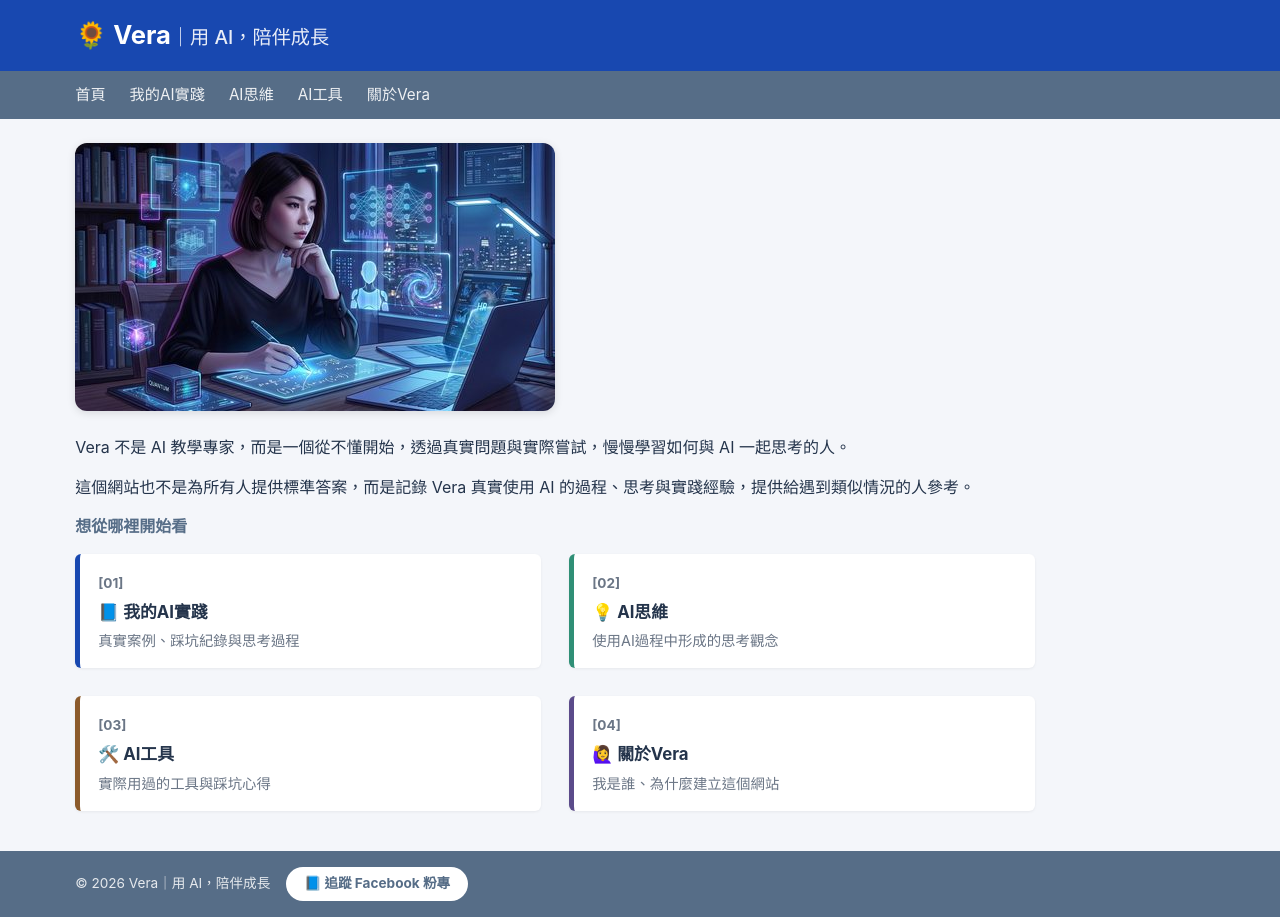
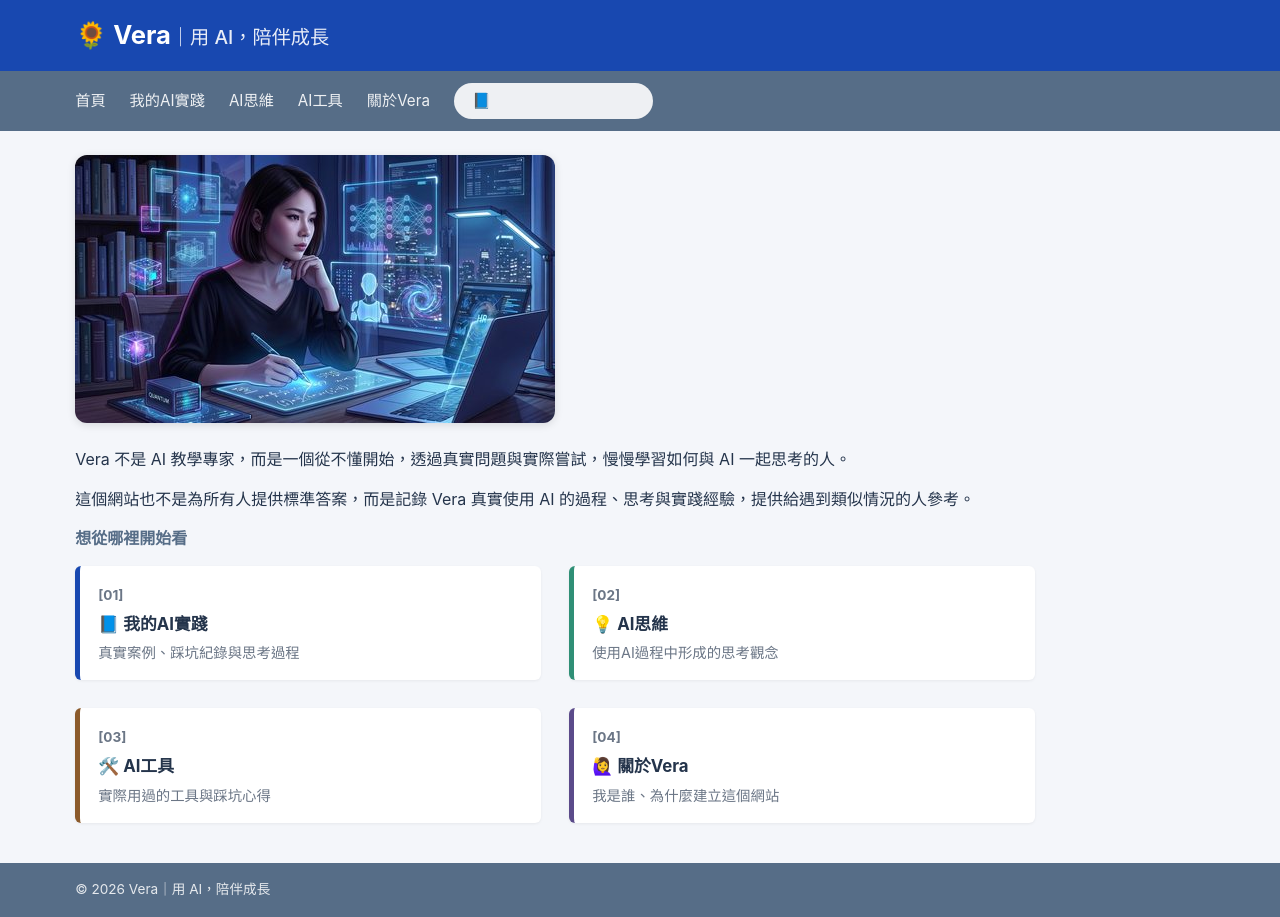
Before and after one commit to Vera-With-AI/Vera-With-AI.github.io, a Jekyll site: the page built from index.md, in a window 1280 px wide. Built offline with Jekyll 4.4.1, drawn with Linux system fonts in a browser that asks for light colours.

Commit message:
把Facebook徽章從頁尾移到頂部導覽列，提高能見度
Co-Authored-By: Claude Sonnet 5 <noreply@anthropic.com>

```diff
--- a/_config.yml
+++ b/_config.yml
@@ -12,7 +12,7 @@ collections:
 
 markdown: kramdown
 
-css_version: 26
+css_version: 27
 
 exclude:
   - _templates
--- a/_includes/footer.html
+++ b/_includes/footer.html
@@ -1,6 +1,5 @@
 <footer class="site-footer">
   <div class="container">
     <p>&copy; {{ site.time | date: "%Y" }} {{ site.title }}｜{{ site.description }}</p>
-    <a class="footer-fb-badge" href="https://www.facebook.com/VeraHrAI/" target="_blank" rel="noopener">📘 追蹤 Facebook 粉專</a>
   </div>
 </footer>
--- a/_includes/header.html
+++ b/_includes/header.html
@@ -10,5 +10,6 @@
     <a href="{{ '/ai-thinking/' | relative_url }}">AI思維</a>
     <a href="{{ '/ai-tools/' | relative_url }}">AI工具</a>
     <a href="{{ '/about/' | relative_url }}">關於Vera</a>
+    <a class="footer-fb-badge" href="https://www.facebook.com/VeraHrAI/" target="_blank" rel="noopener">📘 追蹤 Facebook 粉專</a>
   </div>
 </nav>
--- a/assets/css/style.css
+++ b/assets/css/style.css
@@ -50,6 +50,7 @@ body {
 }
 .subnav-inner {
   display: flex;
+  align-items: center;
   gap: 8px 24px;
   flex-wrap: wrap;
   padding: 12px 24px;
```
